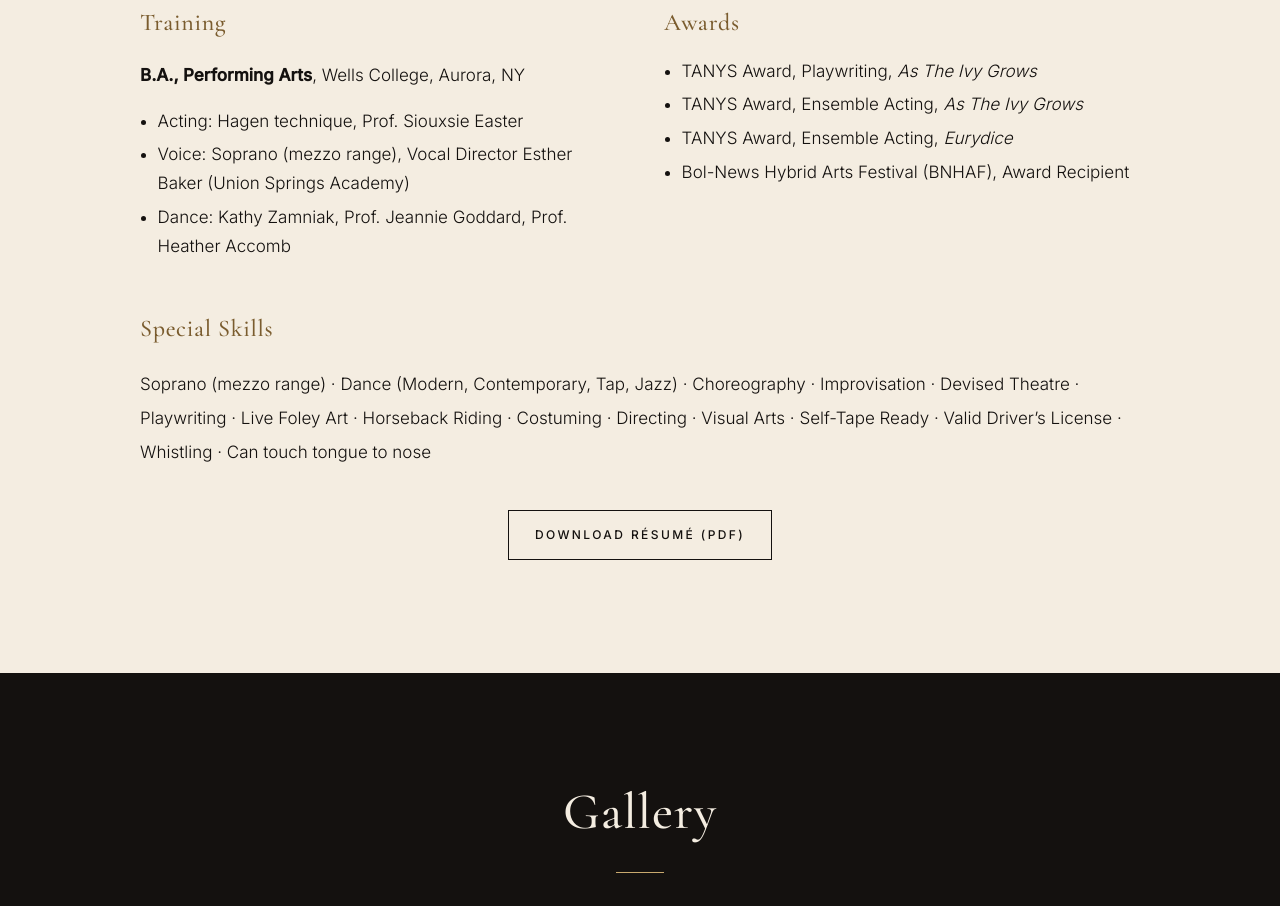
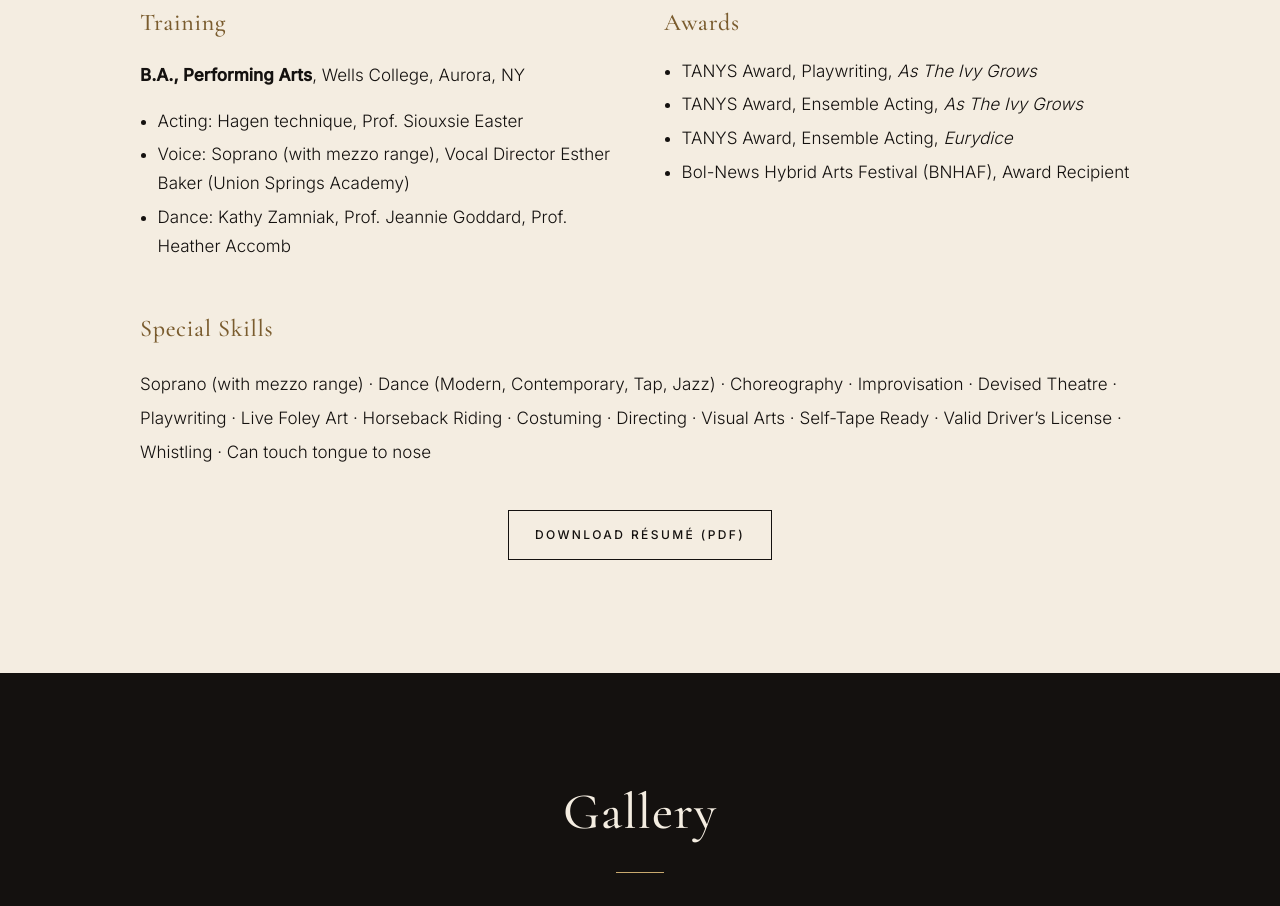
Before and after one commit to leanne-sys/leanneweber.com, a plain HTML site: page index.html in a window 1280 px wide. Shown: the part 2535-3441 px from the top of the page. Drawn offline with nearby package versions, Linux system fonts and the light colour scheme.

Commit message:
Soprano (with mezzo range)

```diff
--- a/index.html
+++ b/index.html
@@ -70,7 +70,7 @@
       <p><strong>B.A., Performing Arts</strong>, Wells College, Aurora, NY</p>
       <ul>
         <li>Acting: Hagen technique, Prof. Siouxsie Easter</li>
-        <li>Voice: Soprano (mezzo range), Vocal Director Esther Baker (Union Springs Academy)</li>
+        <li>Voice: Soprano (with mezzo range), Vocal Director Esther Baker (Union Springs Academy)</li>
         <li>Dance: Kathy Zamniak, Prof. Jeannie Goddard, Prof. Heather Accomb</li>
       </ul>
     </div>
@@ -86,7 +86,7 @@
   </div>
   <div class="credit-group">
     <h3>Special Skills</h3>
-    <p class="skills">Soprano (mezzo range) · Dance (Modern, Contemporary, Tap, Jazz) · Choreography · Improvisation · Devised Theatre · Playwriting · Live Foley Art · Horseback Riding · Costuming · Directing · Visual Arts · Self-Tape Ready · Valid Driver’s License · Whistling · Can touch tongue to nose</p>
+    <p class="skills">Soprano (with mezzo range) · Dance (Modern, Contemporary, Tap, Jazz) · Choreography · Improvisation · Devised Theatre · Playwriting · Live Foley Art · Horseback Riding · Costuming · Directing · Visual Arts · Self-Tape Ready · Valid Driver’s License · Whistling · Can touch tongue to nose</p>
   </div>
   <p class="center"><a class="btn ghost dark" href="LeAnne-Weber-Resume.pdf" download>Download résumé (PDF)</a></p>
 </section>
```
Also changed, not shown: 1 other file.
